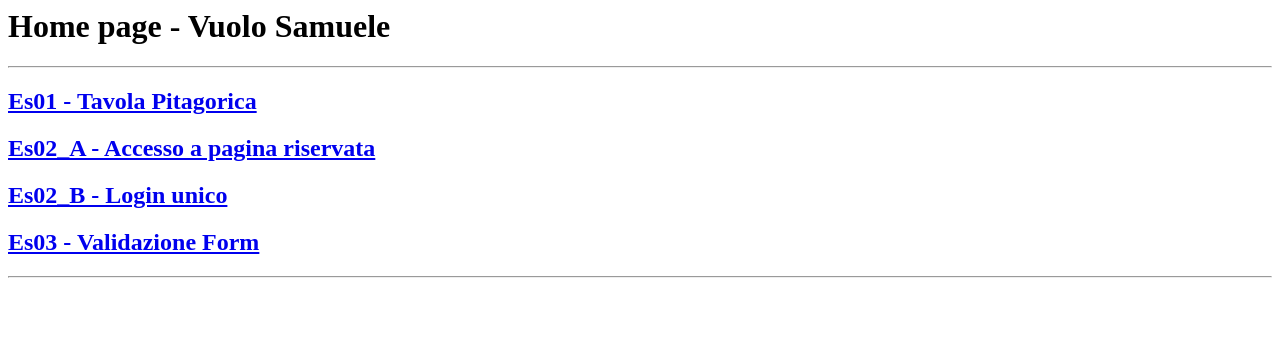
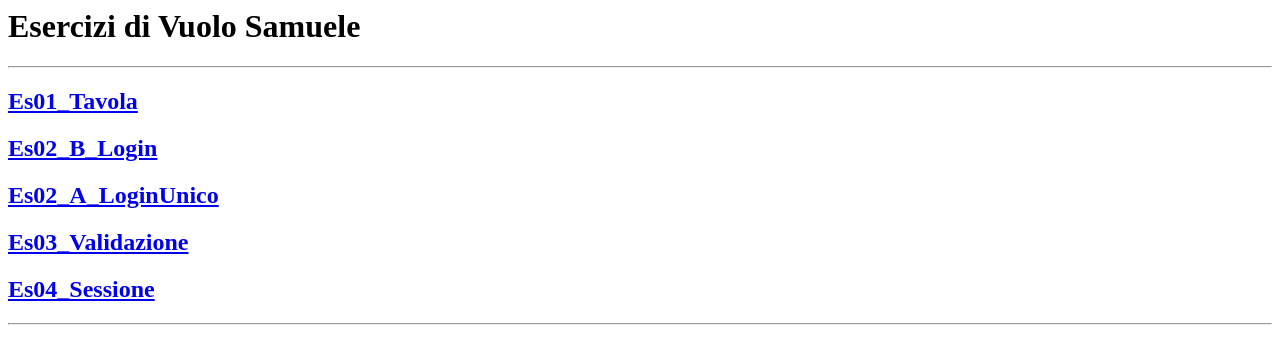
Before and after one commit to SamueleVuolo/5H_INFO, a PHP site: page / in a window 1280 px wide. Shown: the top 364 px of the page. Run offline with PHP 8.4, Linux system fonts and the light colour scheme.

Commit message:
Update index.php

```diff
--- a/PHP/index.php
+++ b/PHP/index.php
@@ -1,14 +1,14 @@
 <html>
 <head>
-	<title>Home Page</title>
+	<title>Home</title>
 </head>
 <body>
-
-<h1>Home page - Vuolo Samuele</h1><hr/>
-<a href="info5H_vuolo/ES01-TavPit/TavolaPit_Vuolo5H.php"><h2>Es01 - Tavola Pitagorica</a><br/></h2>
-<a href="info5H_vuolo/ES02_A-Form/PagRiservata.php"><h2>Es02_A - Accesso a pagina riservata</a><br/></h2>
-<a href="info5H_vuolo/ES02_B-FormModificato/LoginUnico.php"><h2>Es02_B - Login unico</a><br/></h2>
-<a href="info5H_vuolo/ES03-ValidazioneForm/FormValidazione.php"><h2>Es03 - Validazione Form</a><br/></h2>
+<h1>Esercizi di Vuolo Samuele</h1><hr/>
+<a href="info5H_vuolo/ES01 - Tavola Pitagorica/TavolaPit_Vuolo5H.php"><h2>Es01_Tavola</a><br/></h2>
+<a href="info5H_vuolo/ES02_A - Accesso a pagina riservata/PagRiservata.php"><h2>Es02_B_Login</a><br/></h2>
+<a href="info5H_vuolo/ES02_B - Login Unico/LoginUnico.php"><h2>Es02_A_LoginUnico</a><br/></h2>
+<a href="info5H_vuolo/ES03 - Validazione Form/FormValidazione.php"><h2>Es03_Validazione</a><br/></h2>
+<a href="info5H_vuolo/ES04 - Sessione Login/index_sessione.php"><h2>Es04_Sessione</a><br/></h2>
 <hr/>
 
 </body>
```
